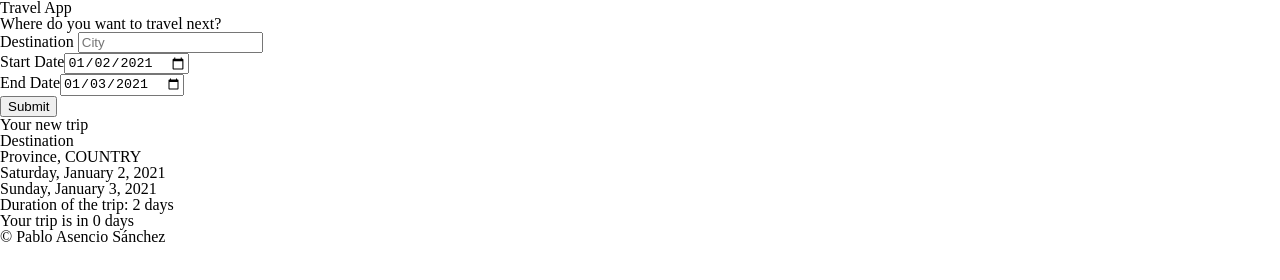
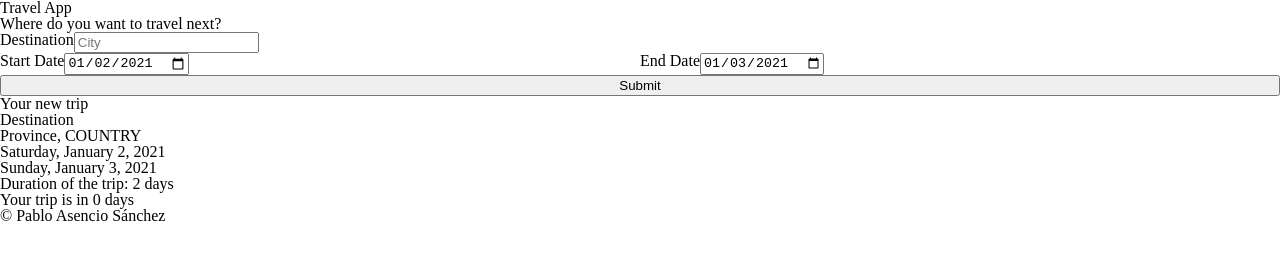
Before and after one commit to PabloAsencio/travel-app, a website built with webpack: page src/client/views/index.html in a window 1280 px wide. Built offline with nearby package versions, Linux system fonts and the light colour scheme; a web font is replaced by a local one.

Commit message:
feat: Set up correct relative location for the form elements
Use CSS flex and grid to place the childrend of the form element in their
correct relative locations for mobile, tablet and desktop devices.

```diff
--- a/src/client/index.js
+++ b/src/client/index.js
@@ -19,6 +19,7 @@ import { dateInputFactory } from './js/dateInputFactory';
 
 // *** STYLESHEETS ***
 import './styles/resets.scss';
+import './styles/layout.scss';
 import './styles/form.scss';
 
 // *** CONFIGURE COMPONENTS ***
--- a/src/client/js/viewUpdater.js
+++ b/src/client/js/viewUpdater.js
@@ -32,13 +32,14 @@ const viewUpdater = (function () {
         fragment.appendChild(label);
         const fallBackDateInput = document.createElement('DIV');
         fallBackDateInput.id = 'tripSelection__' + id;
+        fallBackDateInput.classList.add('form__date--fallback');
         fallBackDateInput.innerHTML = `
-          <span>
+          <span class="form__select">
             <label for="tripSelection__${id}--day">Day:</label>
             <select id="tripSelection__${id}--day"" name="tripSelection__${id}--day"">
             </select>
           </span>
-          <span>
+          <span class="form__select">
             <label for="tripSelection__${id}--month">Month:</label>
             <select id="tripSelection__${id}--month" name="tripSelection__${id}--month">
               <option value="01" selected>January</option>
@@ -55,7 +56,7 @@ const viewUpdater = (function () {
               <option value="12">December</option>
             </select>
           </span>
-          <span>
+          <span class="form__select">
             <label for="tripSelection__${id}--year">Year:</label>
             <select id="tripSelection__${id}--year" name="tripSelection__${id}--year">
             </select>
--- /dev/null
+++ b/src/client/styles/layout.scss
@@ -0,0 +1,51 @@
+.form {
+    display: flex;
+    flex-flow: column nowrap;
+
+    &__field {
+        display: flex;
+        flex-flow: column nowrap;
+    }
+
+    &__date--fallback {
+        display: flex;
+        flex-flow: row nowrap;
+    }
+
+    &__select {
+        display: flex;
+        flex-flow: column nowrap;
+    }
+}
+
+@media only screen and (min-width: 768px) {
+    .form {
+        display: grid;
+        grid-template:
+            'destination destination' 1fr
+            'startDate   endDate' 1fr
+            'submit      submit' 1fr / 1fr 1fr;
+
+        &__field {
+            flex-flow: row nowrap;
+        }
+
+        &__city {
+            grid-area: destination;
+        }
+
+        &__date {
+            &--start {
+                grid-area: startDate;
+            }
+
+            &--end {
+                grid-area: endDate;
+            }
+        }
+
+        &__submit {
+            grid-area: submit;
+        }
+    }
+}
--- a/src/client/views/index.html
+++ b/src/client/views/index.html
@@ -25,22 +25,23 @@
                     autocomplete="off"
                 >
                     <!-- This input element with autocomplete functionality is based on https://www.w3schools.com/howto/howto_js_autocomplete.asp-->
-                    <div class="autocomplete">
+                    <div class="form__field form__city">
                         <p
                             class="form__error error"
                             id="tripSelection__error--city"
                         ></p>
                         <label for="city">Destination</label>
+                        <div class="autocomplete">
                             <input
-                            class="form__city"
                                 type="text"
                                 id="city"
                                 name="city"
                                 placeholder="City"
                             />
                         </div>
+                    </div>
                     <div
-                        class="form__date"
+                        class="form__date form__field form__date--start"
                         id="tripSelection__container--startDate"
                     >
                         <p
@@ -49,7 +50,7 @@
                         ></p>
                     </div>
                     <div
-                        class="form__date"
+                        class="form__date form__field form__date--end"
                         id="tripSelection__container--endDate"
                     >
                         <p
@@ -58,6 +59,7 @@
                         ></p>
                     </div>
                     <input
+                        class="form__submit"
                         type="submit"
                         value="Submit"
                         id="tripSelection__submit"
```
Lines whose indentation alone changed are shown as unchanged.
